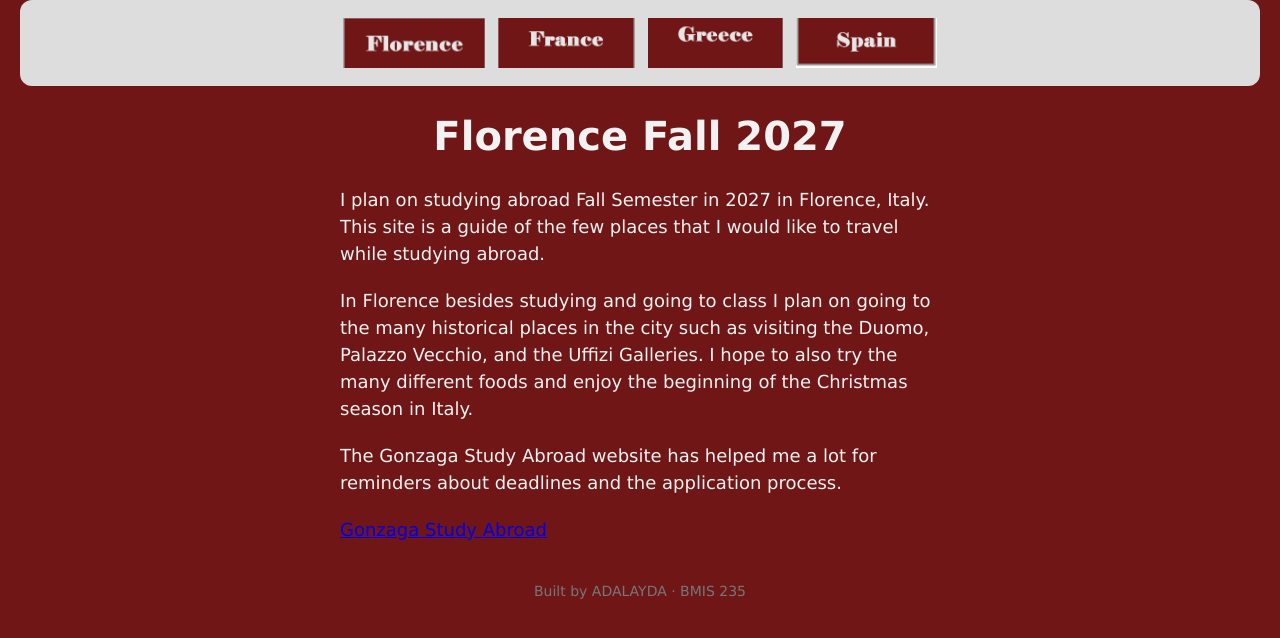
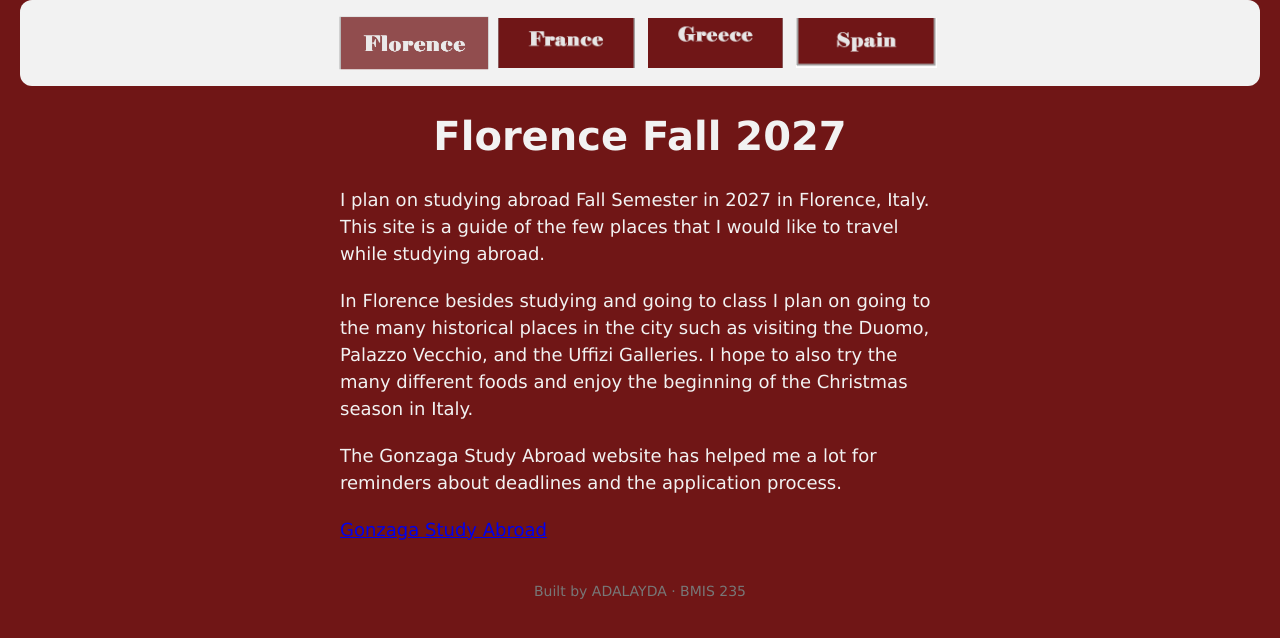
Before and after one commit to AdalaydaR/bmis235-html-3, a plain HTML site: page index.html in a window 1280 px wide. In both pictures the pointer is over the picture 414 px from the left and 43 px from the top of the page. Drawn offline with Linux system fonts and the light colour scheme.

Commit message:
Refactor nav styles and add hover effects
Removed transition from nav styles and added hover effects for nav links.

```diff
--- a/styles.css
+++ b/styles.css
@@ -23,12 +23,8 @@ nav {
     padding: 14px;
     text-align: center;
     border-radius: 12px;
-    transition: background-color o.2s ease;
 }
 
-nav:hover {
-   background-color: #dddddd;
-}
 /* every image inside the menu is forced to the same height.
    If your images still look different sizes, their WIDTHS are
    different: go back to Excel and make every cell the same size. */
@@ -43,6 +39,11 @@ nav a {
     text-decoration: none;
 }
 
+nav a:hover img {
+   opacity: 0.75;
+   transform: scale(1.05);
+   transition: 0.2s ease;
+}
 h1 {
     color: #f2f2f2;
     text-align: center;
```
